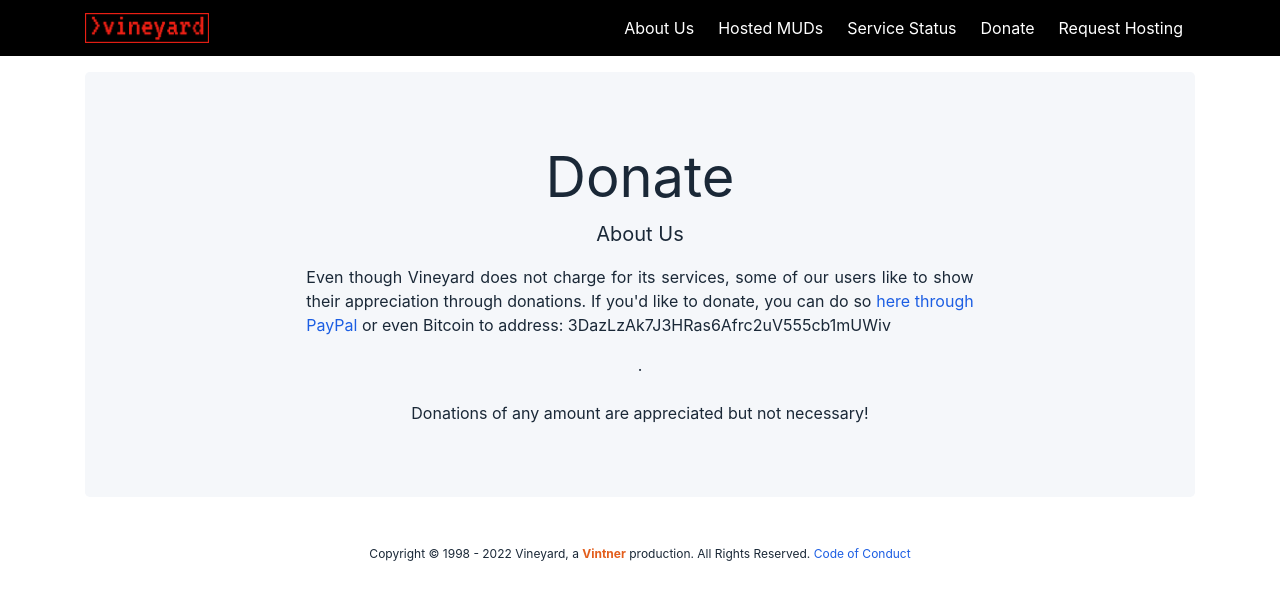
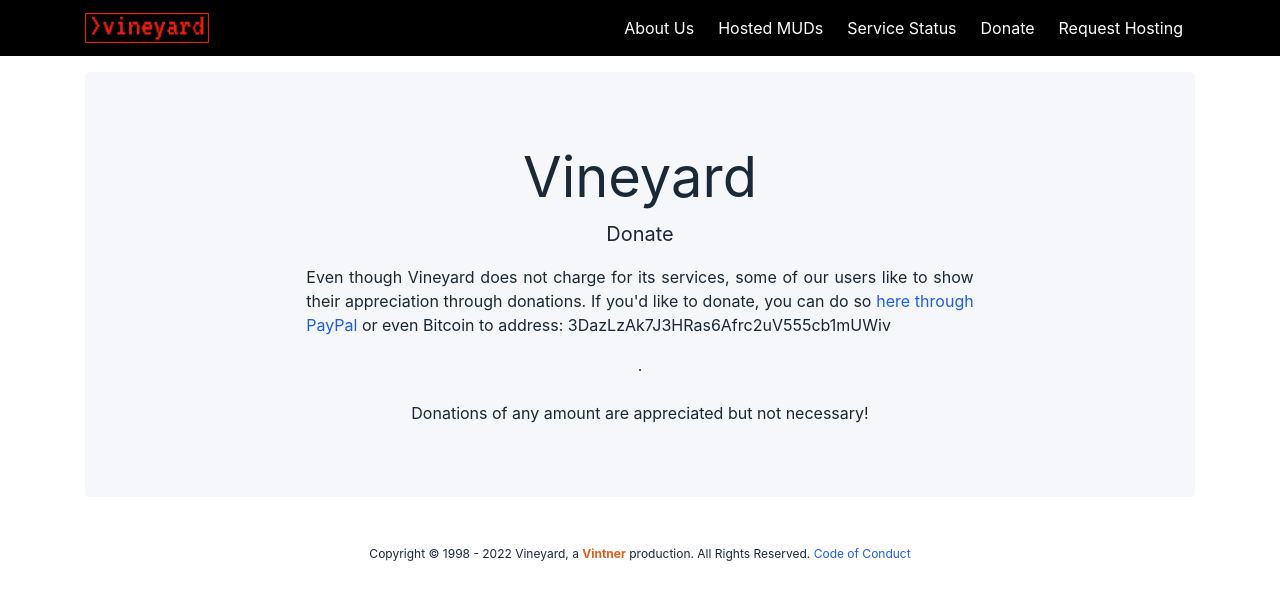
Before and after one commit to vintnerhaus/vineyard.haus, a Jekyll site: the page built from donate.html, in a window 1280 px wide. Shown: the top 600 px of the page. Built offline with Jekyll 4.4.1, drawn with Linux system fonts in a browser that asks for light colours; nearby versions of some CDN libraries; Markdown is read by kramdown in place of the engine named in the settings.

Commit message:
Update donate.html

```diff
--- a/donate.html
+++ b/donate.html
@@ -5,8 +5,8 @@
 
 <div class="position-relative overflow-hidden text-center jumbotron">
   <div class="col-md-8 mx-auto my-2">
-    <h1 class="display-4 font-weight-normal">Donate</h1>
-    <p class="lead font-weight-normal">About Us</p>
+    <h1 class="display-4 font-weight-normal">Vineyard</h1>
+    <p class="lead font-weight-normal">Donate</p>
     <p style="text-align:justify">Even though Vineyard does not charge for its services, some of our users like to show their appreciation through
       donations. If you'd like to donate, you can do so <a href="https://www.paypal.me/jasonbabo" target="_blank">here
         through PayPal</a> or even Bitcoin to address: 3DazLzAk7J3HRas6Afrc2uV555cb1mUWiv</p>.<br><br>
```
